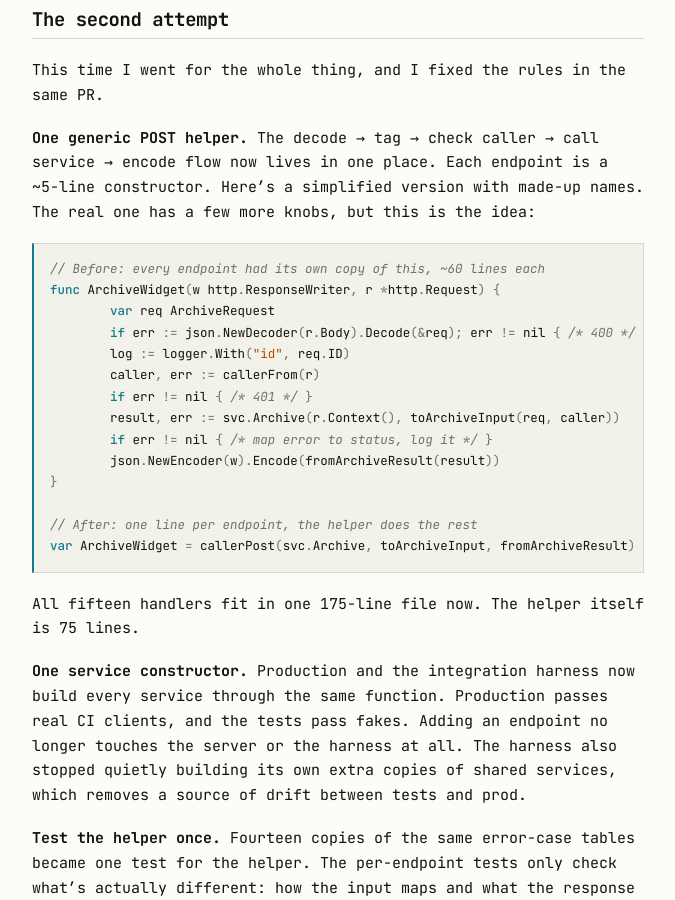
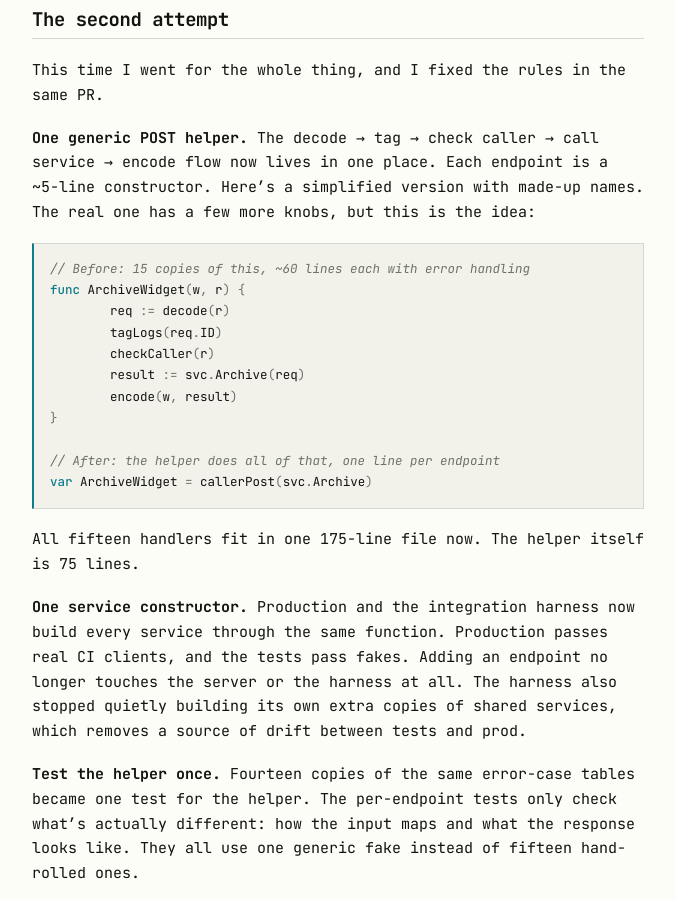
Before and after one commit to jasonrhaas/jasonrhaas.github.io, a Jekyll site: the page built from _posts/2026-11-24-the-ai-followed-my-rules.markdown, in a window 1280 px wide and 900 px high, scrolled down 2635 px. Shown: the whole window, without its empty margins (152-827 px from the left). Built offline with Jekyll 4.4.1, drawn with Linux system fonts in a browser that asks for light colours.

Commit message:
Cut the handler snippet down to pseudocode

````diff
--- a/_posts/2026-11-24-the-ai-followed-my-rules.markdown
+++ b/_posts/2026-11-24-the-ai-followed-my-rules.markdown
@@ -88,20 +88,17 @@ Here's a simplified version with made-up names. The real one has a few more
 knobs, but this is the idea:
 
 ```go
-// Before: every endpoint had its own copy of this, ~60 lines each
-func ArchiveWidget(w http.ResponseWriter, r *http.Request) {
-	var req ArchiveRequest
-	if err := json.NewDecoder(r.Body).Decode(&req); err != nil { /* 400 */ }
-	log := logger.With("id", req.ID)
-	caller, err := callerFrom(r)
-	if err != nil { /* 401 */ }
-	result, err := svc.Archive(r.Context(), toArchiveInput(req, caller))
-	if err != nil { /* map error to status, log it */ }
-	json.NewEncoder(w).Encode(fromArchiveResult(result))
+// Before: 15 copies of this, ~60 lines each with error handling
+func ArchiveWidget(w, r) {
+	req := decode(r)
+	tagLogs(req.ID)
+	checkCaller(r)
+	result := svc.Archive(req)
+	encode(w, result)
 }
 
-// After: one line per endpoint, the helper does the rest
-var ArchiveWidget = callerPost(svc.Archive, toArchiveInput, fromArchiveResult)
+// After: the helper does all of that, one line per endpoint
+var ArchiveWidget = callerPost(svc.Archive)
 ```
 
 All fifteen handlers fit in one 175-line file now. The helper itself is 75
````
